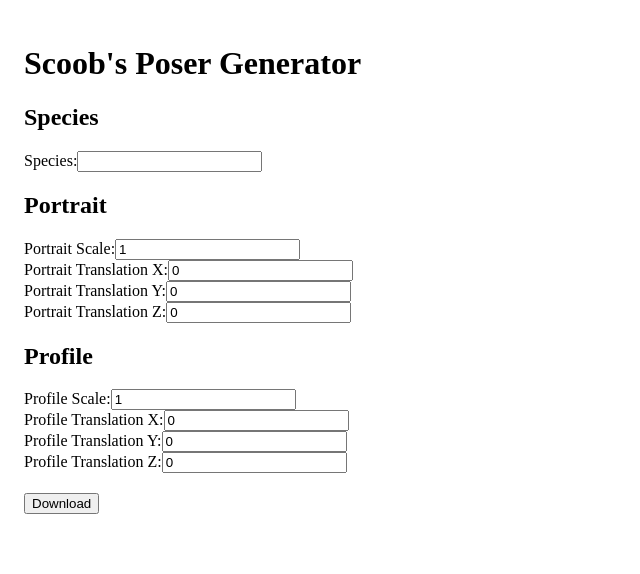
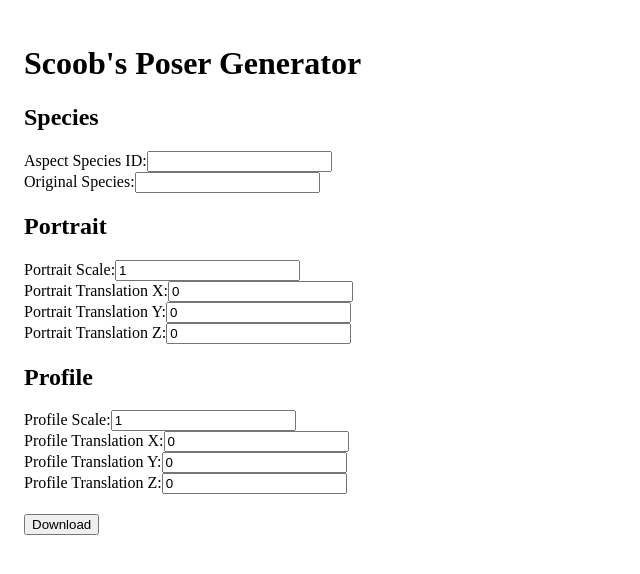
Before and after one commit to scoob2016/posergenerator, a React (Create React App) app: page / in a window 1280 px wide. Shown: the top 574 px of the page, without its empty margins (0-640 px from the left). Built offline with nearby package versions, Linux system fonts and the light colour scheme.

Commit message:
Added a section for original species for cry

```diff
--- a/src/App.js
+++ b/src/App.js
@@ -8,7 +8,7 @@ function generateSpeciesFiles(data) {
     profileScale: data.profileScale,
     profileTranslation: [data.profileTranslationX, data.profileTranslationY, data.profileTranslationZ],
     faint: "bedrock(" + data.species + ", faint)",
-    cry:  "bedrock(" + data.species + ", cry)",
+    cry:  "bedrock(" + data.originalSpecies + ", cry)",
     poses: {
       "battle-idle": {
         poseName: "battle-idle",
@@ -69,6 +69,7 @@ function generateSpeciesFiles(data) {
 
 function App() {
   const [species, setSpecies] = useState('');
+  const [originalSpecies, setOriginalSpecies] = useState('');
   const [portraitScale, setPortraitScale] = useState(1.0);
   const [portraitTranslationX, setPortraitTranslationX] = useState(0.0);
   const [portraitTranslationY, setPortraitTranslationY] = useState(0.0);
@@ -83,6 +84,9 @@ function App() {
     switch (name) {
       case "species":
         setSpecies(value);
+        break;
+      case "originalSpecies":
+        setOriginalSpecies(value);
         break;
       case "portraitScale":
         setPortraitScale(parseFloat(value));
@@ -116,6 +120,7 @@ function App() {
   const handleDownload = () => {
     const data = {
       species,
+      originalSpecies,
       portraitScale,
       portraitTranslationX,
       portraitTranslationY,
@@ -145,11 +150,20 @@ function App() {
       <div className="section">
         <h2>Species</h2>
         <div className="input-group">
-          <label>Species:</label>
+          <label>Aspect Species ID:</label>
           <input
             type="text"
             name="species"
             value={species}
+            onChange={handleInputChange}
+          />
+        </div>
+        <div className="input-group">
+          <label>Original Species:</label>
+          <input
+            type="text"
+            name="originalSpecies"
+            value={originalSpecies}
             onChange={handleInputChange}
           />
         </div>
```
